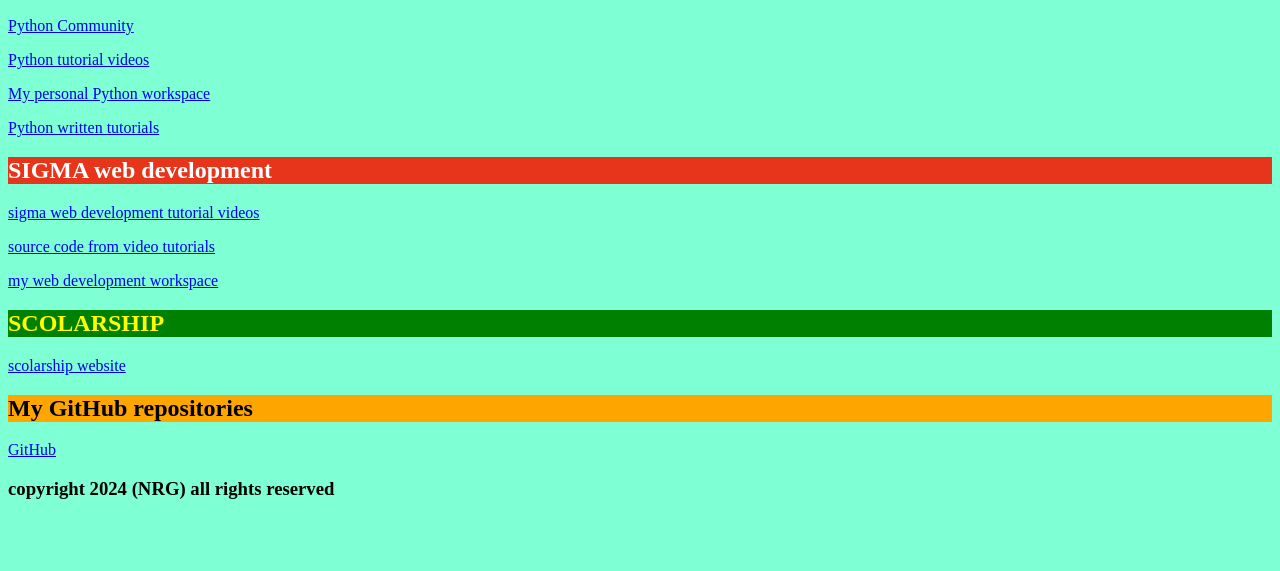
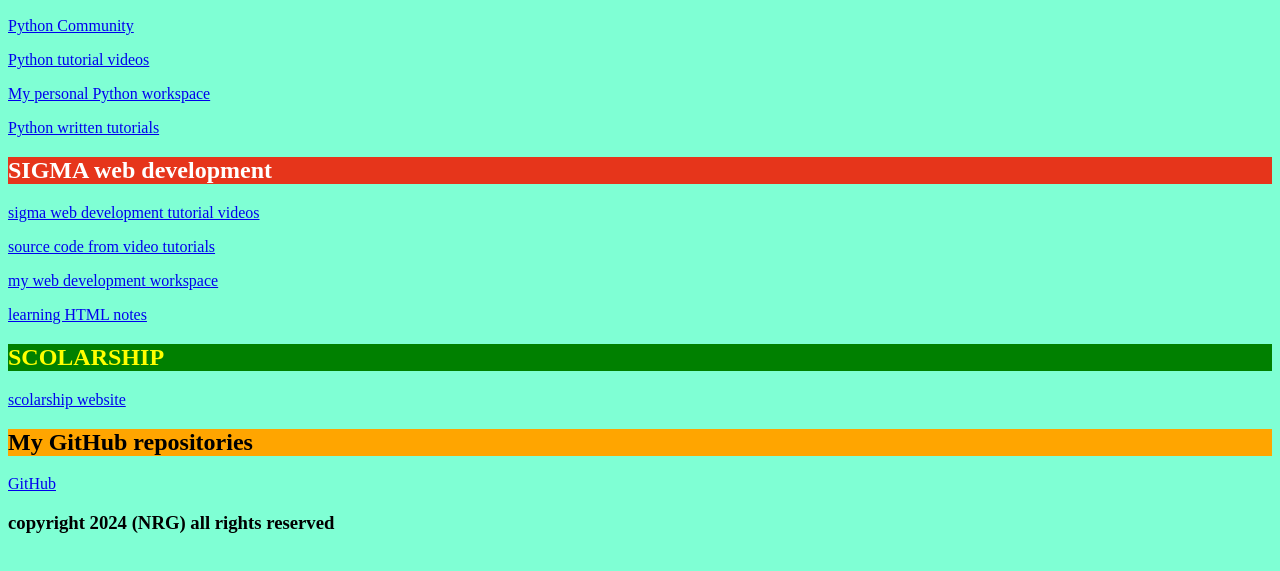
Before and after one commit to LIGHThecoder/LIGHThecoder.github.io, a plain HTML site: page index.html in a window 1280 px wide. Shown: the part 149-720 px from the top of the page. Drawn offline with Linux system fonts and the light colour scheme.

Commit message:
adding useful links in HTML

```diff
--- a/index.html
+++ b/index.html
@@ -90,6 +90,7 @@
             workspace</a>
     </p>
 
+    <a href=https://www.codewithharry.com/tutorial/how-html-works/>learning HTML notes</a>
 
     <!-- ---------------------scolarship website---------------------------- -->
 
```
